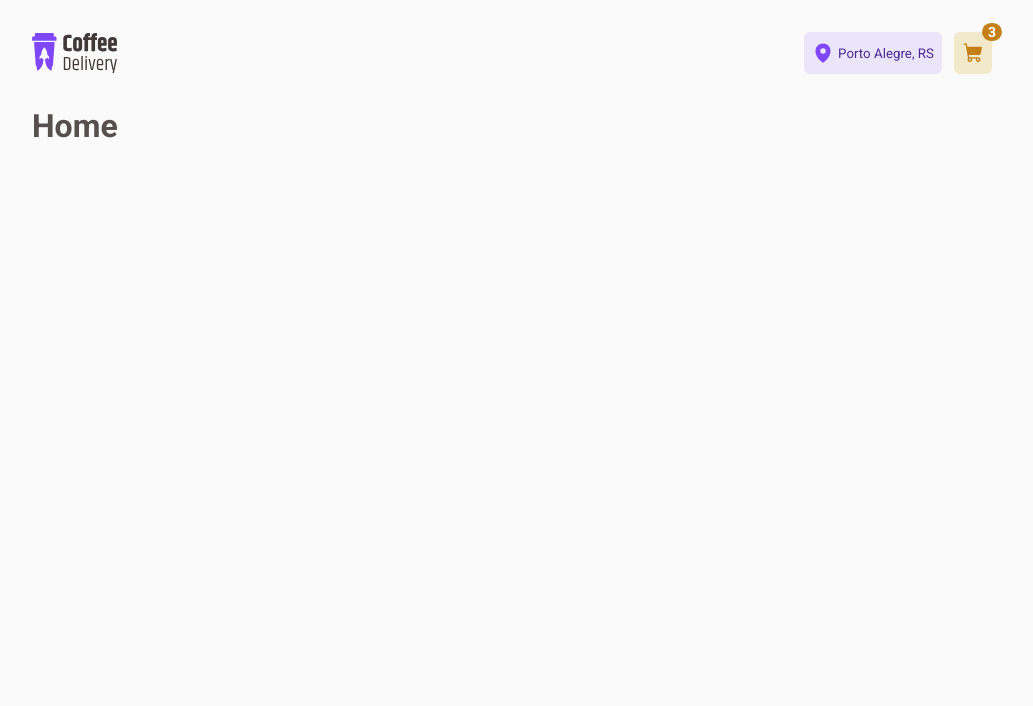
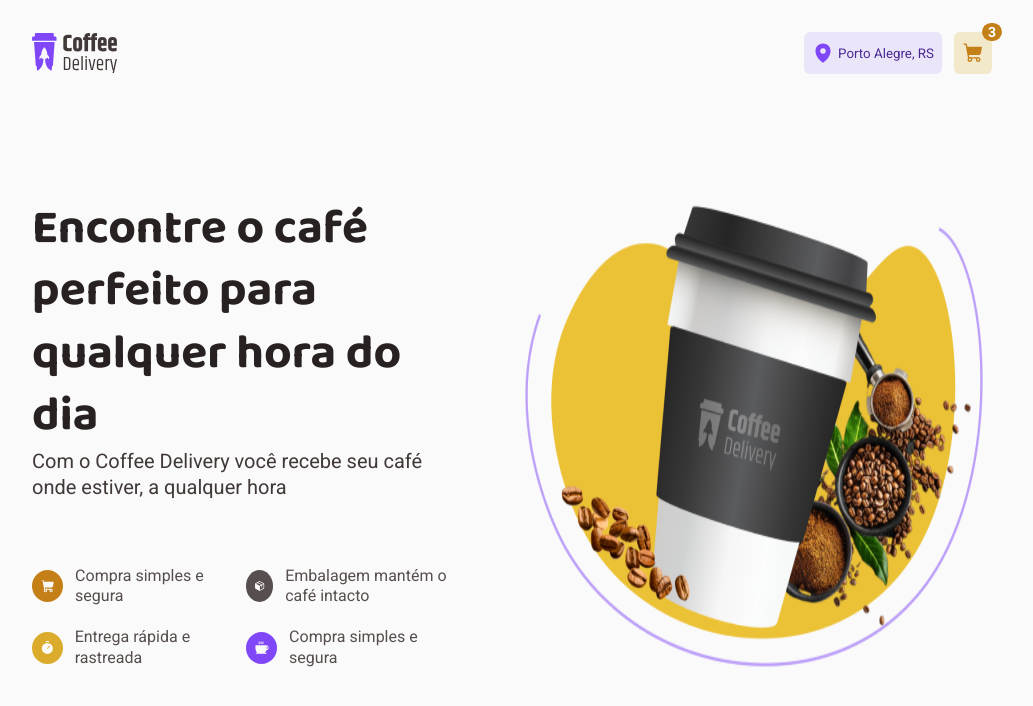
Before and after one commit to GeraldoJAlves/rockeatseat-coffee-delivery, a React (Vite) app: page / in a window 1280 px wide. Shown: the top 706 px of the page, without its empty margins (128-1161 px from the left). Built offline with nearby package versions, Linux system fonts and the light colour scheme.

Commit message:
feat: add intro component

```diff
--- /dev/null
+++ b/src/components/intro/index.tsx
@@ -0,0 +1,48 @@
+import {
+  CoffeeIcon,
+  Illustration,
+  InfoContainer,
+  IntroContainer,
+  Items,
+  PackageIcon,
+  ShoppingCartIcon,
+  TimerIcon,
+  TitleContainer,
+} from './styles'
+
+import coffeeIllustration from '../../assets/coffee-illustration.png'
+
+export function Intro() {
+  return (
+    <IntroContainer>
+      <InfoContainer>
+        <TitleContainer>
+          <h1>Encontre o café perfeito para qualquer hora do dia</h1>
+          <span>
+            Com o Coffee Delivery você recebe seu café onde estiver, a qualquer
+            hora
+          </span>
+        </TitleContainer>
+        <Items>
+          <li>
+            <ShoppingCartIcon size={16} weight="fill" />
+            <span>Compra simples e segura</span>
+          </li>
+          <li>
+            <PackageIcon size={16} weight="fill" />
+            <span>Embalagem mantém o café intacto</span>
+          </li>
+          <li>
+            <TimerIcon size={16} weight="fill" />
+            <span>Entrega rápida e rastreada</span>
+          </li>
+          <li>
+            <CoffeeIcon size={16} weight="fill" />
+            <span>Compra simples e segura</span>
+          </li>
+        </Items>
+      </InfoContainer>
+      <Illustration src={coffeeIllustration} />
+    </IntroContainer>
+  )
+}
--- /dev/null
+++ b/src/components/intro/styles.ts
@@ -0,0 +1,67 @@
+import styled from 'styled-components'
+
+import { Coffee, Package, ShoppingCart, Timer } from '@phosphor-icons/react'
+
+export const IntroContainer = styled.div`
+  display: flex;
+  justify-content: space-between;
+  gap: 3.5rem;
+  padding: 5.75rem 0;
+`
+export const InfoContainer = styled.div`
+  display: flex;
+  flex-direction: column;
+  max-width: 588px;
+  gap: 4.125rem;
+  padding-bottom: 0.5rem;
+`
+
+export const TitleContainer = styled.div`
+  & > h1 {
+    font-family: 'Baloo 2', sans-serif;
+    font-size: ${(props) => props.theme.title.XL};
+    color: ${(props) => props.theme.baseTitle};
+    line-height: ${(props) => props.theme.title.lineHeight};
+  }
+
+  & > span {
+    font-size: ${(props) => props.theme.text.L};
+    color: ${(props) => props.theme.baseSubtitle};
+    line-height: ${(props) => props.theme.text.lineHeight};
+  }
+`
+
+export const Items = styled.ul`
+  display: grid;
+  grid-template-columns: 1fr 1fr;
+  grid-row-gap: 1.25rem;
+  margin-top: auto;
+  list-style: none;
+
+  & li {
+    display: flex;
+    align-items: center;
+    gap: 0.75rem;
+
+    & > svg {
+      box-sizing: initial;
+      fill: ${(props) => props.theme.background};
+      padding: 0.5rem;
+      border-radius: 50%;
+    }
+  }
+`
+export const ShoppingCartIcon = styled(ShoppingCart)`
+  background-color: ${(props) => props.theme.yellowDark};
+`
+export const PackageIcon = styled(Package)`
+  background-color: ${(props) => props.theme.baseText};
+`
+export const TimerIcon = styled(Timer)`
+  background-color: ${(props) => props.theme.yellow};
+`
+export const CoffeeIcon = styled(Coffee)`
+  background-color: ${(props) => props.theme.purple};
+`
+
+export const Illustration = styled.img``
--- a/src/pages/home.tsx
+++ b/src/pages/home.tsx
@@ -1,3 +1,9 @@
+import { Intro } from '../components/intro'
+
 export function Home() {
-  return <h1>Home</h1>
+  return (
+    <>
+      <Intro />
+    </>
+  )
 }
```
